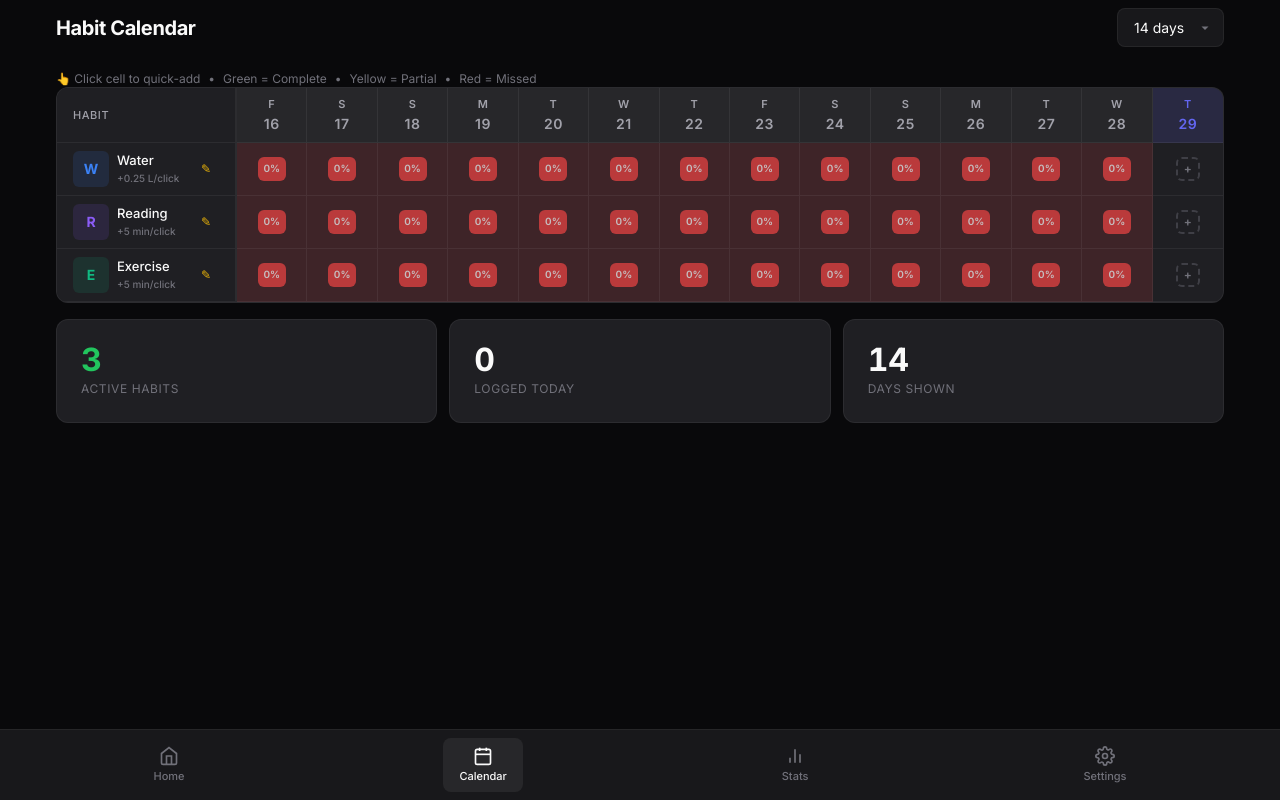
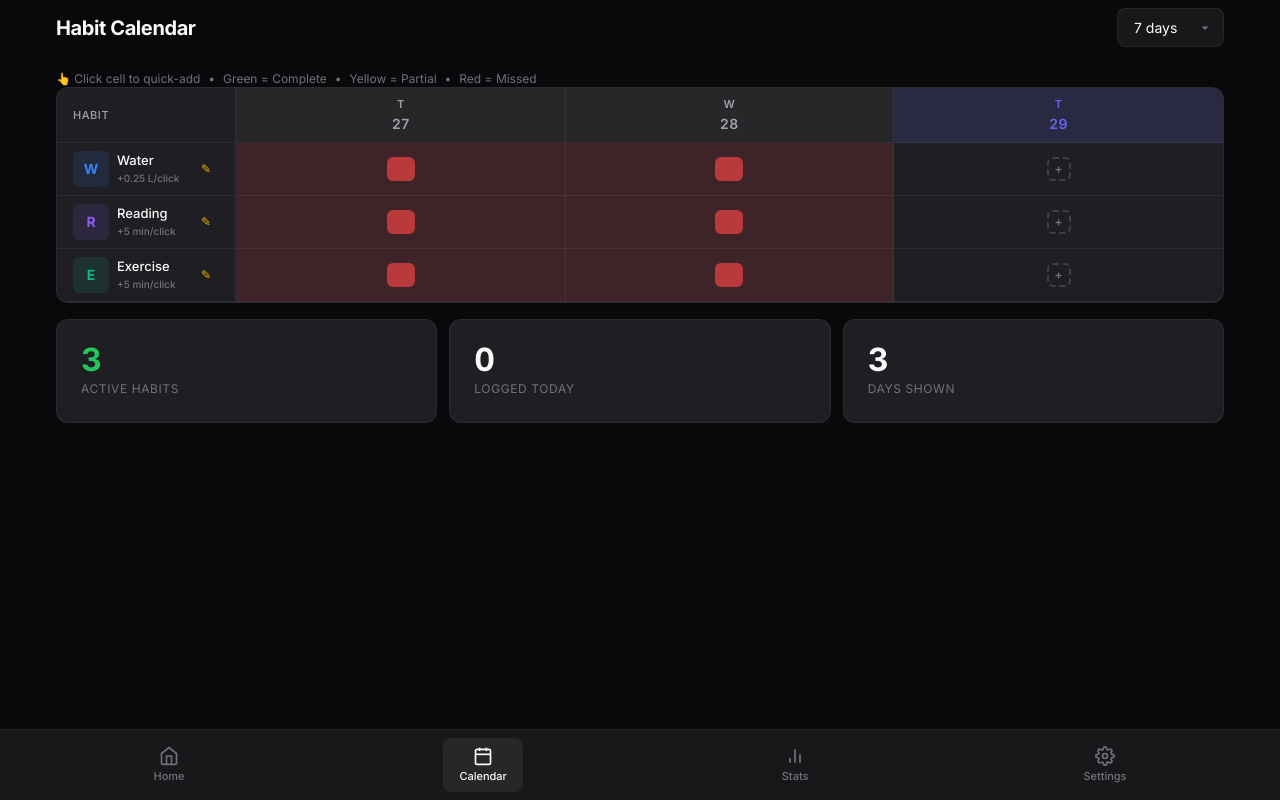
Before and after one commit to Adirdan1/msp, a Next.js app: page /calendar in a window 1280 px wide. Built offline with nearby package versions, Linux system fonts and the light colour scheme.

Commit message:
Calendar: default 3 days, show units instead of % (e.g. 2000 steps)

```diff
--- a/src/app/calendar/page.tsx
+++ b/src/app/calendar/page.tsx
@@ -12,7 +12,7 @@ import { Habit, HabitLog, QUICK_AMOUNTS } from '@/lib/types';
 
 export default function CalendarPage() {
     const { habits, logs, isLoading } = useHabits();
-    const [days, setDays] = useState(14);
+    const [days, setDays] = useState(3);
     const [localLogs, setLocalLogs] = useState<HabitLog[]>([]);
     const [logCount, setLogCount] = useState(0);
 
--- a/src/components/calendar/CalendarGrid.tsx
+++ b/src/components/calendar/CalendarGrid.tsx
@@ -163,6 +163,21 @@ export function CalendarGrid({ habits, logs, days = 14, onLogProgress, onOpenMod
                                 const isClicked = clickedCells.has(cellKey);
                                 const isFuture = status === 'future';
 
+                                // Format the progress display with unit
+                                const formatProgress = () => {
+                                    if (progress === 0) return '';
+                                    // Shorten unit for display
+                                    const shortUnit = habit.unit === 'steps' ? '' :
+                                        habit.unit === 'times' ? '' :
+                                            habit.unit === 'hours' ? 'h' :
+                                                habit.unit === 'min' ? 'm' :
+                                                    habit.unit === 'pages' ? 'p' :
+                                                        habit.unit === 'ml' ? 'ml' :
+                                                            habit.unit === 'L' ? 'L' :
+                                                                habit.unit.charAt(0);
+                                    return `${progress}${shortUnit}`;
+                                };
+
                                 return (
                                     <div
                                         key={date}
@@ -188,7 +203,7 @@ export function CalendarGrid({ habits, logs, days = 14, onLogProgress, onOpenMod
                                                     opacity: status === 'missed' ? 0.7 : 1
                                                 }}
                                             >
-                                                {Math.round(percentage)}%
+                                                {formatProgress()}
                                             </div>
                                         ) : null}
                                         {status === 'empty' && (
```
